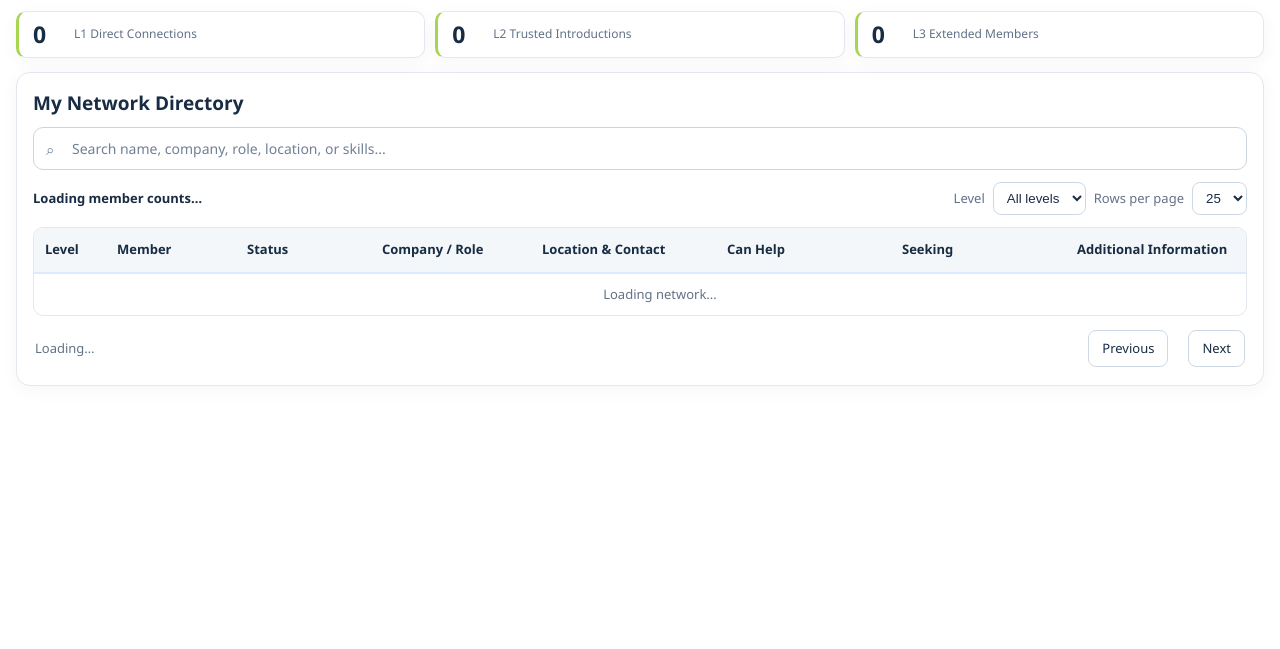
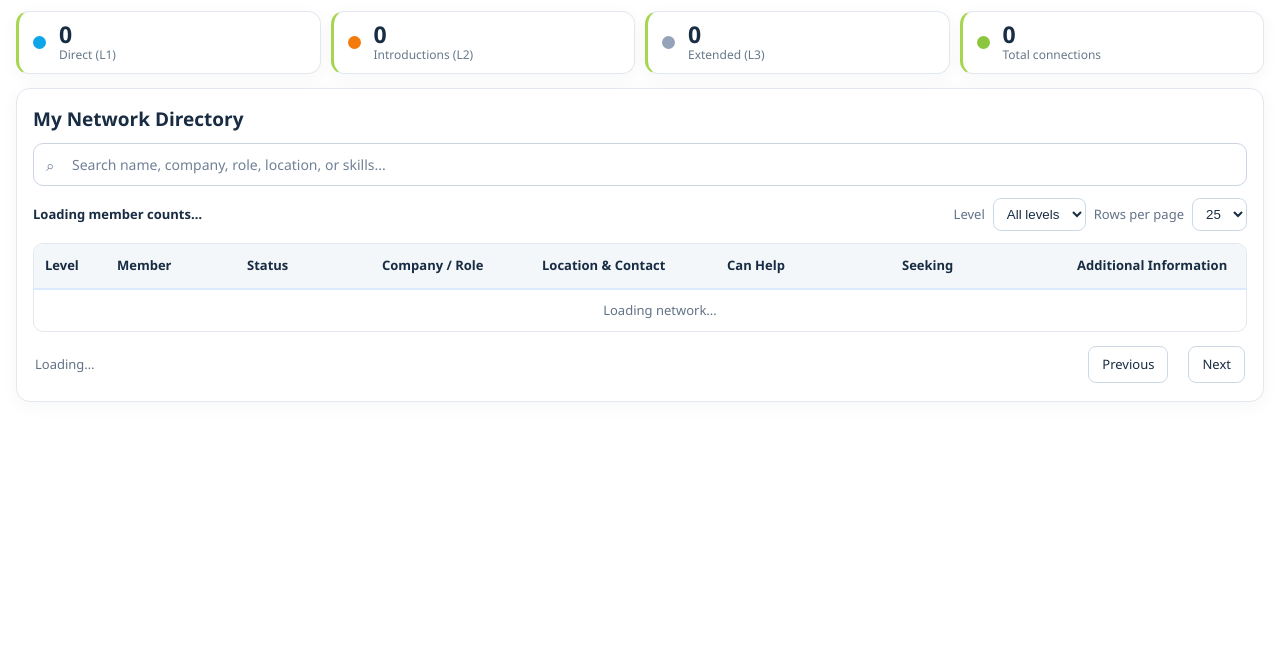
Before and after one commit to shahpm21/myff-network, a plain HTML site: page network.html in a window 1280 px wide. Shown: the part 151-800 px from the top of the page. Drawn offline with Linux system fonts and the light colour scheme; a script that the page names is missing.

Commit message:
Update network.html

```diff
--- a/network.html
+++ b/network.html
@@ -272,6 +272,17 @@ body .section-light{background:#F5F7F9}
 .search-status:not(:empty){padding:4px 0 10px;color:#627287;font-size:13px}
 @media(max-width:640px){.directory-summary,.directory-pagination{align-items:flex-start;flex-direction:column}}
 </style>
+<style>
+/* Shared compact stats presentation: My Network and Network Map */
+.stats-grid{grid-template-columns:repeat(4,minmax(0,1fr));gap:10px;margin-bottom:14px}
+.stat-card{border:1px solid #e1e8f0;border-left:3px solid #a6d64f;border-radius:13px;padding:10px 14px;gap:13px;box-shadow:0 2px 7px rgba(16,42,67,.035)}
+.stat-number{font-size:23px;font-weight:800;line-height:1.1;color:#182c43}
+.stat-label{font-size:12px;color:#66788a;line-height:1.35}
+.stat-dot{display:inline-block;flex:0 0 13px;width:13px;height:13px;border-radius:50%}
+.stat-dot.blue{background:#0ea5e9}.stat-dot.orange{background:#f47b0b}.stat-dot.gray{background:#94a3b8}.stat-dot.green{background:#8cc63f}
+@media(max-width:850px){.stats-grid{grid-template-columns:repeat(2,minmax(0,1fr))}}
+@media(max-width:450px){.stats-grid{grid-template-columns:1fr}}
+</style>
 </head>
 
 <body>
@@ -295,50 +306,11 @@ body .section-light{background:#F5F7F9}
 
     </div>
 
-    <div class="stats-grid">
-
-        <div class="stat-card">
-
-            <div
-                class="stat-number"
-                id="l1Count">
-                0
-            </div>
-
-            <div class="stat-label">
-                L1 Direct Connections
-            </div>
-
-        </div>
-
-        <div class="stat-card">
-
-            <div
-                class="stat-number"
-                id="l2Count">
-                0
-            </div>
-
-            <div class="stat-label">
-                L2 Trusted Introductions
-            </div>
-
-        </div>
-
-        <div class="stat-card">
-
-            <div
-                class="stat-number"
-                id="l3Count">
-                0
-            </div>
-
-            <div class="stat-label">
-                L3 Extended Members
-            </div>
-
-        </div>
-
+    <div class="stats-grid" aria-label="Network counts">
+      <div class="stat-card"><span class="stat-dot blue"></span><div><div class="stat-number" id="l1Count">0</div><div class="stat-label">Direct (L1)</div></div></div>
+      <div class="stat-card"><span class="stat-dot orange"></span><div><div class="stat-number" id="l2Count">0</div><div class="stat-label">Introductions (L2)</div></div></div>
+      <div class="stat-card"><span class="stat-dot gray"></span><div><div class="stat-number" id="l3Count">0</div><div class="stat-label">Extended (L3)</div></div></div>
+      <div class="stat-card"><span class="stat-dot green"></span><div><div class="stat-number" id="totalConnectionsCount">0</div><div class="stat-label">Total connections</div></div></div>
     </div>
 
     <div class="card">
@@ -561,6 +533,8 @@ async function loadNetwork(){
             "l3Count"
         ).innerHTML =
             l3Ids.size;
+
+        document.getElementById("totalConnectionsCount").textContent = l1Ids.size + l2Ids.size + l3Ids.size;
 
         const tableBody =
             document.getElementById(
```
